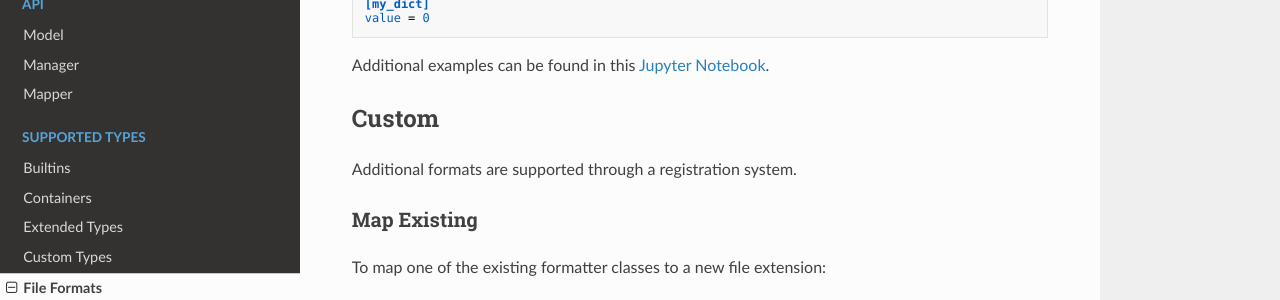
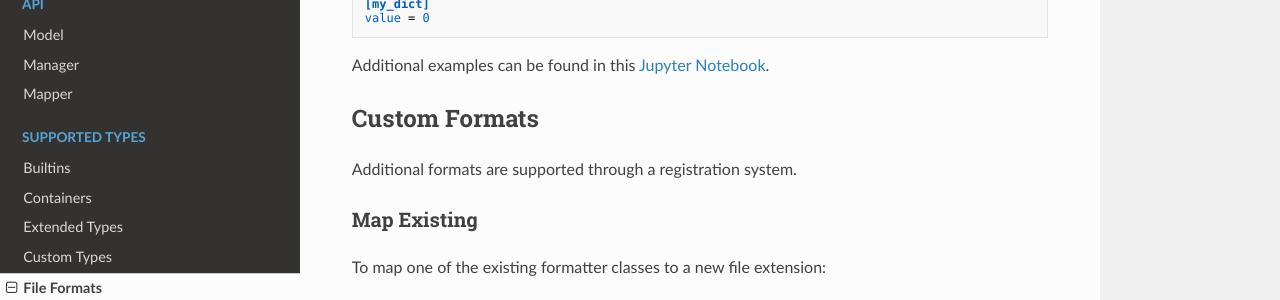
Before and after one commit to jacebrowning/datafiles, an MkDocs documentation site: the page built from docs/formats.md, in a window 1280 px wide and 900 px high, scrolled down 1464 px. Shown: the part 158-458 px from the top of the window. Built offline with MkDocs 1.6.1, drawn with Linux system fonts in a browser that asks for light colours; nearby versions of some CDN libraries.

Commit message:
Update formats.md

```diff
--- a/docs/formats.md
+++ b/docs/formats.md
@@ -85,7 +85,7 @@ value = 0
 
 Additional examples can be found in this [Jupyter Notebook](https://github.com/jacebrowning/datafiles/blob/main/notebooks/format_options.ipynb).
 
-## Custom
+## Custom Formats
 
 Additional formats are supported through a registration system.
 
```
